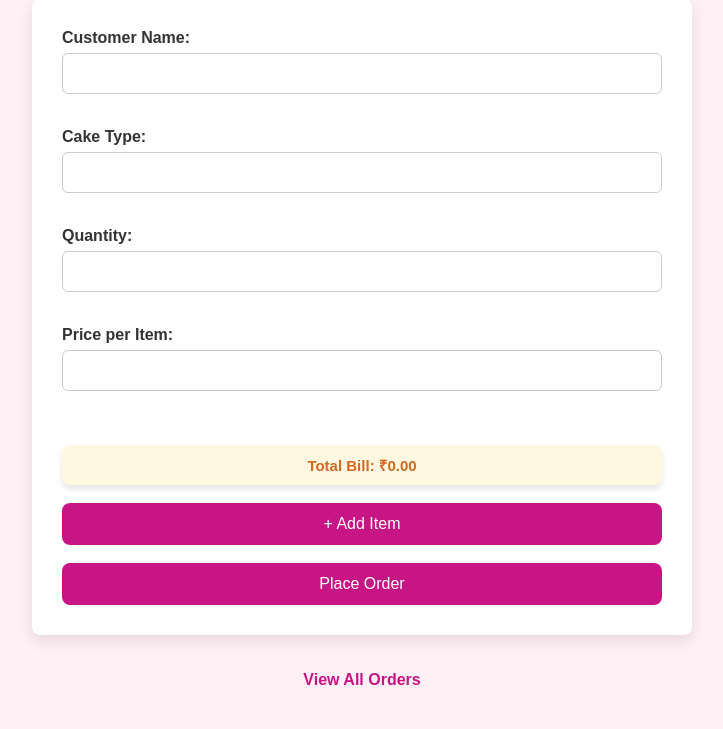
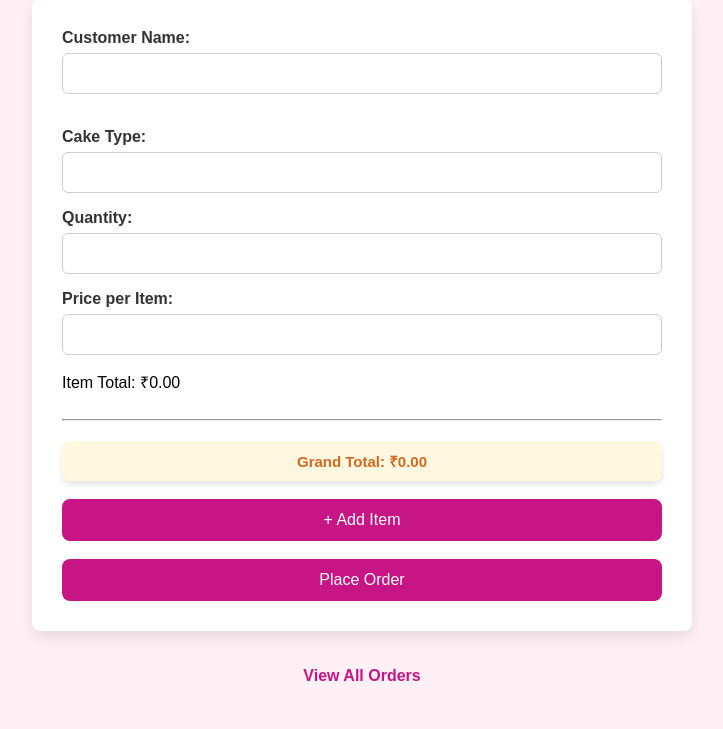
Before and after one commit to MelishaDsouza/cnfectionery-management-system-using-mysql-and-flask, a Flask app: page / in a window 1280 px wide. Shown: the part 129-858 px from the top of the page, without its empty margins (278-1001 px from the left). After the commit the page ends 810 px from the top, so only its background shows below. Run offline with Flask 3, Linux system fonts and the light colour scheme.

Commit message:
multiple order works

```diff
--- a/app.py
+++ b/app.py
@@ -15,25 +15,63 @@ def add_order():
     conn = get_db_connection()
     cursor = conn.cursor()
 
-    name=request.form['customer_name']
-    cake=request.form['cake_type']
-    qty = int(request.form['quantity'])
-    price = float(request.form['price_per_item'])
-    total = qty * price
+    # Get customer name and item lists
+    customer_name = request.form['customer_name']
+    cake_types = request.form.getlist('cake_type[]')
+    quantities = request.form.getlist('quantity[]')
+    prices = request.form.getlist('price_per_item[]')
+
+    grand_total = 0.0
 
     try:
-        cursor.execute("""
-             INSERT INTO orders (customer_name, cake_type, quantity, price_per_item, total_price)
-             VALUES (%s, %s, %s, %s, %s)
-        """, (name, cake, qty, price, total))
+        for cake, qty_str, price_str in zip(cake_types, quantities, prices):
+            qty = int(qty_str)
+            price = float(price_str)
+            total = qty * price
+            grand_total += total
+
+            cursor.execute("""
+                INSERT INTO orders (customer_name, cake_type, quantity, price_per_item, total_price)
+                VALUES (%s, %s, %s, %s, %s)
+            """, (customer_name, cake, qty, price, total))
+
         conn.commit()
+        print(f"✅ Order for {customer_name} added. Grand Total: ₹{grand_total:.2f}")
+
     except mysql.connector.Error as err:
-         print("MySQL Error:", err)
+        print("❌ MySQL Error:", err)
+    finally:
+        cursor.close()
+        conn.close()
 
-    conn.commit()
-    cursor.close()
-    conn.close()
     return redirect('/orders')
+
+# @app.route('/add-order', methods=['POST'])
+# def add_order():
+#     conn = get_db_connection()
+#     cursor = conn.cursor()
+
+#     name=request.form['customer_name']
+#     cake=request.form['cake_type']
+#     qty = int(request.form['quantity'])
+#     price = float(request.form['price_per_item'])
+#     total = qty * price
+
+#     try:
+
+#         cursor.execute("""
+#              INSERT INTO orders (customer_name, cake_type, quantity, price_per_item, total_price)
+#              VALUES (%s, %s, %s, %s, %s)
+#         """, (name, cake, qty, price, total))
+
+#         conn.commit()
+#     except mysql.connector.Error as err:
+#          print("MySQL Error:", err)
+
+#     conn.commit()
+#     cursor.close()
+#     conn.close()
+#     return redirect('/orders')
 
 
 # MODIFY ORDER
--- a/templates/index.html
+++ b/templates/index.html
@@ -7,9 +7,10 @@
 <body>
     <h1>Add New Cake Order</h1>
     <div class="form-container">
-     <form action="/add-order" method="POST">
+     <!-- <form action="/add-order" method="POST">
         <label>Customer Name:</label><br>
         <input type="text" name="customer_name" required><br><br>
+
 
         <label>Cake Type:</label><br>
         <input type="text" name="cake_type" required><br><br>
@@ -19,37 +20,99 @@
 
         <label>Price per Item:</label><br>
         <input type="number" step="0.01" name="price_per_item" id="price" required><br><br>
-        <!-- <span id="total">0.00</span><br> -->
-        <div class="total">Total Bill: ₹<span id="total">0.00</span></div><br>
+        <span id="total">0.00</span><br> -->
+        <!-- <div class="total">Total Bill: ₹<span id="total">0.00</span></div><br>
 
         <button type="button" onclick="addItem()">+ Add Item</button><br><br>
         <button type="submit">Place Order</button>
-       </form>
+       </form> -->
+       <form action="/add-order" method="POST">
+        <label>Customer Name:</label><br>
+        <input type="text" name="customer_name" required><br><br>
+
+        <div id="order-items">
+            <div class="order-item">
+                <label>Cake Type:</label><br>
+                <input type="text" name="cake_type[]" required><br>
+
+                <label>Quantity:</label><br>
+                <input type="number" name="quantity[]" class="qty" required><br>
+
+                <label>Price per Item:</label><br>
+                <input type="number" name="price_per_item[]" step="0.01" class="price" required><br>
+
+                <div>Item Total: ₹<span class="item-total">0.00</span></div><br><hr>
+            </div>
+        </div>
+
+        <div class="total">Grand Total: ₹<span id="grand-total">0.00</span></div><br>
+
+        <button type="button" onclick="addItem()">+ Add Item</button><br><br>
+        <button type="submit">Place Order</button>
+    </form>
+
+
     </div>
     <br><br>
     <a href="/orders">View All Orders</a>
 
+
     <script>
-        document.addEventListener('DOMContentLoaded', function () {
-            console.log("✅ Script loaded inline");
+        function addItem() {
+            const container = document.getElementById('order-items');
+            const original = container.querySelector('.order-item');
+            const clone = original.cloneNode(true);
 
-            const qtyInput = document.getElementById('qty');
-            const priceInput = document.getElementById('price');
-            const totalDisplay = document.getElementById('total');
+            // Reset values
+            clone.querySelectorAll('input').forEach(input => input.value = '');
+            clone.querySelector('.item-total').textContent = '0.00';
 
-            function updateTotal() {
-                const qty = parseFloat(qtyInput.value) || 0;
-                const price = parseFloat(priceInput.value) || 0;
+            container.appendChild(clone);
+        }
+
+        function updateTotals() {
+            const items = document.querySelectorAll('.order-item');
+            let grandTotal = 0;
+
+            items.forEach(item => {
+                const qty = parseFloat(item.querySelector('.qty').value) || 0;
+                const price = parseFloat(item.querySelector('.price').value) || 0;
                 const total = qty * price;
-                totalDisplay.textContent = total.toFixed(2);
-                console.log(`Total updated: ${total}`);
-            }
+                item.querySelector('.item-total').textContent = total.toFixed(2);
+                grandTotal += total;
+            });
 
-            qtyInput.addEventListener('input', updateTotal);
-            priceInput.addEventListener('input', updateTotal);
-            updateTotal();
+            document.getElementById('grand-total').textContent = grandTotal.toFixed(2);
+        }
+
+        document.addEventListener('DOMContentLoaded', () => {
+            document.getElementById('order-items').addEventListener('input', updateTotals);
+            updateTotals();
         });
-        </script>
+    </script>
+
+
+
+        <!-- // document.addEventListener('DOMContentLoaded', function () {
+
+
+        //     const qtyInput = document.getElementById('qty');
+        //     const priceInput = document.getElementById('price');
+        //     const totalDisplay = document.getElementById('total');
+
+        //     function updateTotal() {
+        //         const qty = parseFloat(qtyInput.value) || 0;
+        //         const price = parseFloat(priceInput.value) || 0;
+        //         const total = qty * price;
+        //         totalDisplay.textContent = total.toFixed(2);
+        //     }
+
+        //     qtyInput.addEventListener('input', updateTotal);
+        //     priceInput.addEventListener('input', updateTotal);
+        //     updateTotal();
+
+        // });
+        //  -->
 
 
 </body>
```
Also changed, not shown: templates/orders.html (+20 -1 lines).
